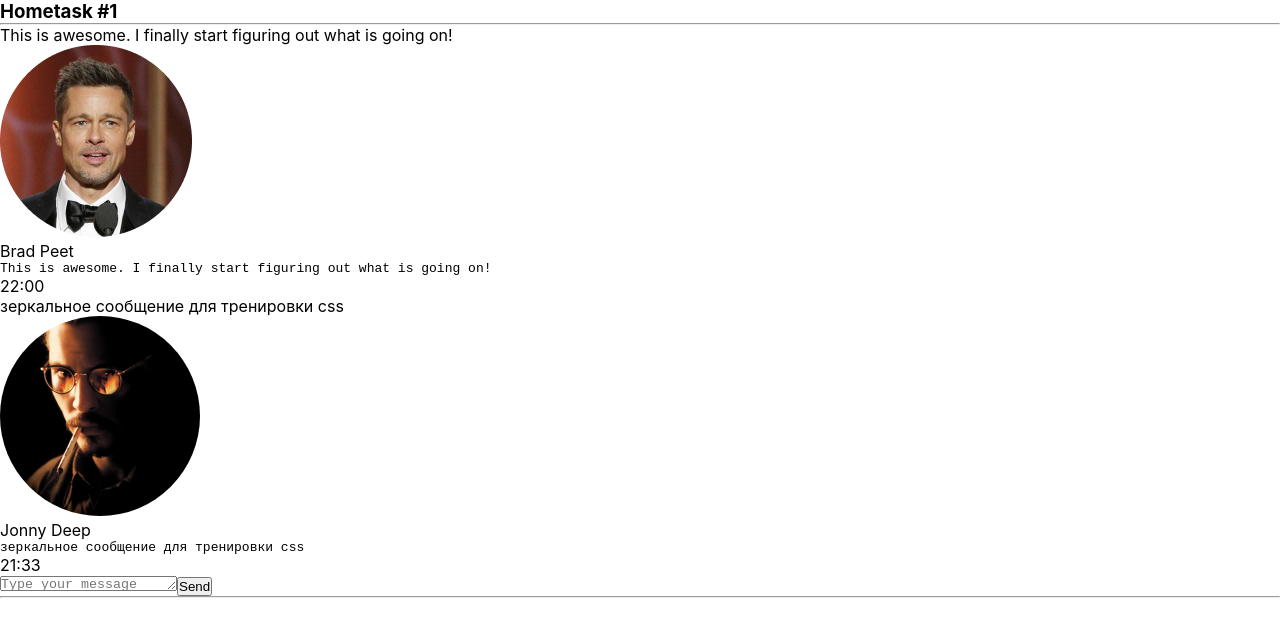
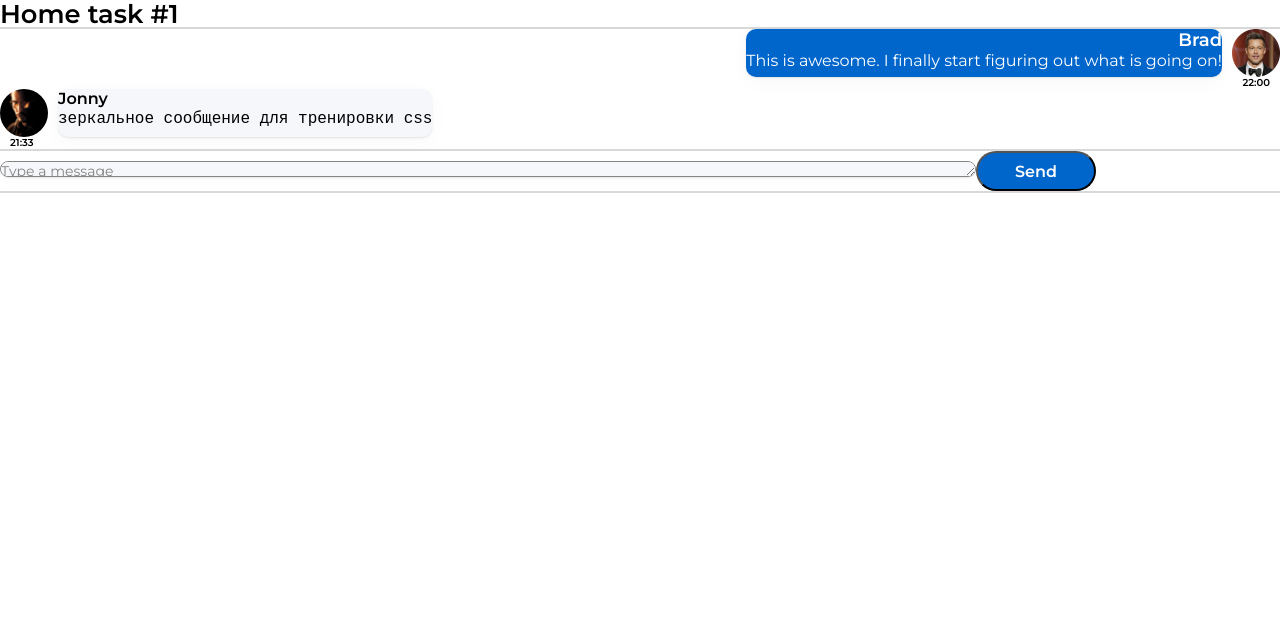
Before and after one commit to PlatonVV/side-project, a React (Create React App) app: page / in a window 1280 px wide. Shown: the top 636 px of the page. Built offline with nearby package versions, Linux system fonts and the light colour scheme.

Commit message:
Solved hm1 except design

```diff
--- a/public/index.html
+++ b/public/index.html
@@ -10,6 +10,9 @@
       content="Web site created using create-react-app"
     />
     <link rel="apple-touch-icon" href="%PUBLIC_URL%/logo192.png" />
+    <link rel="preconnect" href="https://fonts.googleapis.com">
+    <link rel="preconnect" href="https://fonts.gstatic.com" crossorigin>
+    <link href="https://fonts.googleapis.com/css2?family=Montserrat:wght@400;600&display=swap" rel="stylesheet">
     <!--
       manifest.json provides metadata used when your web app is installed on a
       user's mobile device or desktop. See https://developers.google.com/web/fundamentals/web-app-manifest/
--- a/src/index.css
+++ b/src/index.css
@@ -6,7 +6,7 @@
 
 body {
     margin: 0;
-    font-family: -apple-system, BlinkMacSystemFont, 'Segoe UI', 'Roboto',
+    font-family: Montserrat, -apple-system, BlinkMacSystemFont, 'Segoe UI', 'Roboto',
     'Oxygen', 'Ubuntu', 'Cantarell', 'Fira Sans', 'Droid Sans',
     'Helvetica Neue', sans-serif;
     -webkit-font-smoothing: antialiased;
--- a/src/s1-main/App.module.css
+++ b/src/s1-main/App.module.css
@@ -7,4 +7,19 @@
 }
 
 .hwTitle {
+    font-family: 'Montserrat', sans-serif;
+    font-style: normal;
+    font-weight: 600;
+    font-size: 22px;
+    line-height: 27px;
+    /* identical to box height */
+
+
+    color: #000000;
+
 }
+
+.hr {
+    border: 1px solid #D9D9D9;
+
+}
--- a/src/s1-main/App.tsx
+++ b/src/s1-main/App.tsx
@@ -1,12 +1,12 @@
 import React from "react";
 import s from "./App.module.css";
 import HW1 from "../s2-homeworks/hw01/HW1";
+import HW2 from "../s2-homeworks/hw02/HW2";
 
 function App() {
   return (
     <div className={s.App}>
       <HW1 />
-      {/*раскомментировать по ходу выполнения*/}
       {/*<HW2 />*/}
       {/*<HW3/>*/}
       {/*<HW4/>*/}
--- a/src/s2-homeworks/hw01/HW1.tsx
+++ b/src/s2-homeworks/hw01/HW1.tsx
@@ -35,7 +35,7 @@ export const message0: MessageType = {
   id: 0,
   user: {
     avatar: avatar, // можно менять
-    name: "Brad Peet", // можно менять
+    name: "Brad", // можно менять
   },
   message: {
     text: "This is awesome. I finally start figuring out what is going on!", // можно менять
@@ -46,7 +46,7 @@ export const friendMessage0: MessageType = {
   id: 100,
   user: {
     avatar: friendAvatar, // можно менять
-    name: "Jonny Deep", // можно менять
+    name: "Jonny", // можно менять
   },
   message: {
     text: "зеркальное сообщение для тренировки css", // можно менять
@@ -58,8 +58,8 @@ const HW1 = () => {
   return (
     <div id={"hw1"}>
       <div className={s2.hwTitle}>
-        <h3>Hometask #1</h3>
-        <hr />
+        <h3>Home task #1</h3>
+        <hr className={s2.hr} />
       </div>
       <div className={s2.hw}>
         {/*проверка отображения (не менять)*/}
@@ -67,6 +67,7 @@ const HW1 = () => {
           <Message message={message0} />
           <FriendMessage message={friendMessage0} />
         </div>
+        <hr className={s2.hr} />
 
         {/*для автоматической проверки дз (не менять)*/}
         <MessageSender M={Message} />
--- a/src/s2-homeworks/hw01/friend-message/FriendMessage.module.css
+++ b/src/s2-homeworks/hw01/friend-message/FriendMessage.module.css
@@ -1,21 +1,32 @@
 .friendMessage {
-
+    display: flex;
+    max-width: 1280px ;
+    flex-direction: column;
 }
 
 .friendImageAndText {
-
-}
-.friendImageAndText img {
-width: 200px;
-    border-radius: 100px;
+    display: flex;
+    gap: 10px;
 }
 
 .friendImageAndText img {
+    width: 48px;
+    height: 48px;
+    border-radius: 100px;
 
 }
 
 .friendText {
-
+    font-family: 'Montserrat';
+    font-style: normal;
+    font-weight: 400;
+    font-size: 16px;
+    line-height: 20px;
+    /* identical to box height */
+    color: #000000;
+    background: #F5F7FB;
+    box-shadow: 0px 5px 20px rgba(29, 33, 38, 0.03), 0px 1px 2px rgba(29, 33, 38, 0.1);
+    border-radius: 10px;
 }
 
 .friendText:after {
@@ -23,6 +34,12 @@ width: 200px;
 }
 
 .friendName {
+    font-family: 'Montserrat';
+    font-style: normal;
+    font-weight: 600;
+    font-size: 16px;
+    line-height: 20px;
+    color: #000000;
 
 }
 
@@ -31,5 +48,10 @@ width: 200px;
 }
 
 .friendTime {
-
+    font-family: 'Montserrat';
+    font-weight: 600;
+    font-size: 10px;
+    line-height: 12px;
+    color: #000000;
+    margin-left: 10px;
 }
--- a/src/s2-homeworks/hw01/friend-message/FriendMessage.tsx
+++ b/src/s2-homeworks/hw01/friend-message/FriendMessage.tsx
@@ -11,8 +11,6 @@ const FriendMessage: React.FC<FriendMessageType> = (props) => {
       id={"hw1-friend-message-" + props.message.id}
       className={s.friendMessage}
     >
-      {" "}
-      {props.message.message.text}
       <div className={s.friendImageAndText}>
         <img
           src={props.message.user.avatar}
--- a/src/s2-homeworks/hw01/message-sender/MessageSender.module.css
+++ b/src/s2-homeworks/hw01/message-sender/MessageSender.module.css
@@ -3,10 +3,36 @@
 }
 
 .textarea {
+    width: 976px;
+    height: 40px;
+    font-family: 'Montserrat', sans-serif;
+    font-style: normal;
+    font-weight: 400;
+    font-size: 14px;
+    background: #F5F7FB;
+    box-shadow: 0px 5px 20px rgba(29, 33, 38, 0.03), 0px 1px 2px rgba(29, 33, 38, 0.1);
+    border-radius: 20px;
 
+
+    color: rgba(0, 0, 0, 0.6);
+
+    opacity: 0.9;
 }
 
 .button {
+    background: #0066CC;
+    border-radius: 20px;
+
+    font-family: 'Montserrat';
+    font-style: normal;
+    font-weight: 600;
+    font-size: 16px;
+    width: 120px;
+    height: 40px;
+    /* identical to box height */
+
+
+    color: #FFFFFF;
 
 }
 
--- a/src/s2-homeworks/hw01/message-sender/MessageSender.tsx
+++ b/src/s2-homeworks/hw01/message-sender/MessageSender.tsx
@@ -1,6 +1,7 @@
 import React, { useEffect, useRef, useState } from "react";
 import { message0 } from "../HW1";
 import s from "./MessageSender.module.css";
+import s2 from "../../../s1-main/App.module.css";
 
 // компонента, которая тестирует вашу компоненту (не изменять, any не трогать)
 const MessageSender = (props: any) => {
@@ -20,6 +21,7 @@ const MessageSender = (props: any) => {
         textareaRef.current.scrollHeight + "px";
     }
   }, [text]);
+  console.log(textareaRef);
 
   const addMessage = () => {
     setMessages([
@@ -52,7 +54,7 @@ const MessageSender = (props: any) => {
           className={s.textarea}
           ref={textareaRef}
           title={"Shift+Enter for send"}
-          placeholder={"Type your message"}
+          placeholder={"Type a message"}
           value={text}
           onChange={onChange}
           onKeyDown={onKeyDown}
@@ -60,7 +62,7 @@ const MessageSender = (props: any) => {
         <button id={"hw1-button"} className={s.button} onClick={addMessage}>
           Send
         </button>
-        <hr />
+        <hr className={s2.hr} />
       </div>
     </>
   );
--- a/src/s2-homeworks/hw01/message/Message.module.css
+++ b/src/s2-homeworks/hw01/message/Message.module.css
@@ -1,17 +1,31 @@
 .message {
+    display: flex;
+    max-width: 1280px ;
+    flex-direction: column;
+    align-items: end;
+
 
 }
 
 .imageAndText {
+display: flex;
+    flex-direction: row-reverse;
+    gap: 10px;
 
 }
 
 .imageAndText img {
-
+    width: 48px;
+    height: 48px;
 }
 
 .text {
-
+    background: #0066CC;
+    box-shadow: 0px 5px 20px rgba(29, 33, 38, 0.03), 0px 1px 2px rgba(29, 33, 38, 0.1);
+    border-radius: 10px;
+    display: flex;
+    flex-direction: column;
+    align-content: space-around;
 }
 
 .text:after {
@@ -19,13 +33,29 @@
 }
 
 .name {
+    font-family: 'Montserrat', sans-serif;
+    font-style: normal;
+    font-weight: 600;
+    font-size: 18px;
+    color: #FFFFFF;
+    text-align: end;
 
 }
 
 .messageText {
+    font-family: 'Montserrat';
+    font-style: normal;
+    font-weight: 400;
+    font-size: 16px;
+    color: #FFFFFF;
 
 }
 
 .time {
-
+    font-family: 'Montserrat';
+    font-weight: 600;
+    font-size: 10px;
+    line-height: 12px;
+    color: #000000;
+    margin-right: 10px;
 }
--- a/src/s2-homeworks/hw01/message/Message.tsx
+++ b/src/s2-homeworks/hw01/message/Message.tsx
@@ -11,7 +11,6 @@ export type MessagePropsType = {
 const Message: React.FC<MessagePropsType> = (props) => {
   return (
     <div id={"hw1-message-" + props.message.id} className={s.message}>
-      {props.message.message.text}
       <div className={s.imageAndText}>
         <img
           id={"hw1-avatar-" + props.message.id}
```
